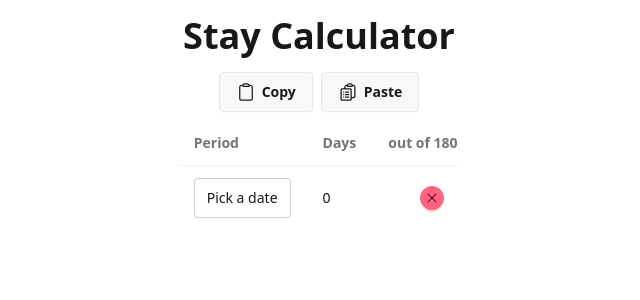
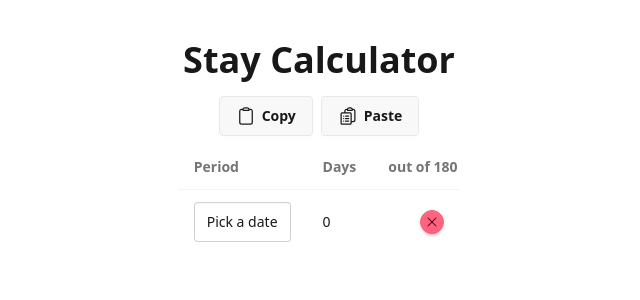
Before and after one commit to SolomonRFeldman/stay-calculator, a React (Vite) app: page / in a window 1280 px wide. Shown: the top 300 px of the page, without its empty margins (321-961 px from the left). Built offline with nearby package versions, Linux system fonts and the light colour scheme.

Commit message:
adds bigger padding to top to avoid status bars and front cameras

```diff
--- a/src/components/StayCalculator.tsx
+++ b/src/components/StayCalculator.tsx
@@ -2,7 +2,7 @@ import Stays from "./Stays"
 
 export default function StayCalculator() {
   return (
-    <div className="h-screen pt-4 flex flex-col gap-4 items-center">
+    <div className="h-screen pt-10 flex flex-col gap-4 items-center">
       <span className="prose text-center">
         <h1>Stay Calculator</h1>
       </span>
```
